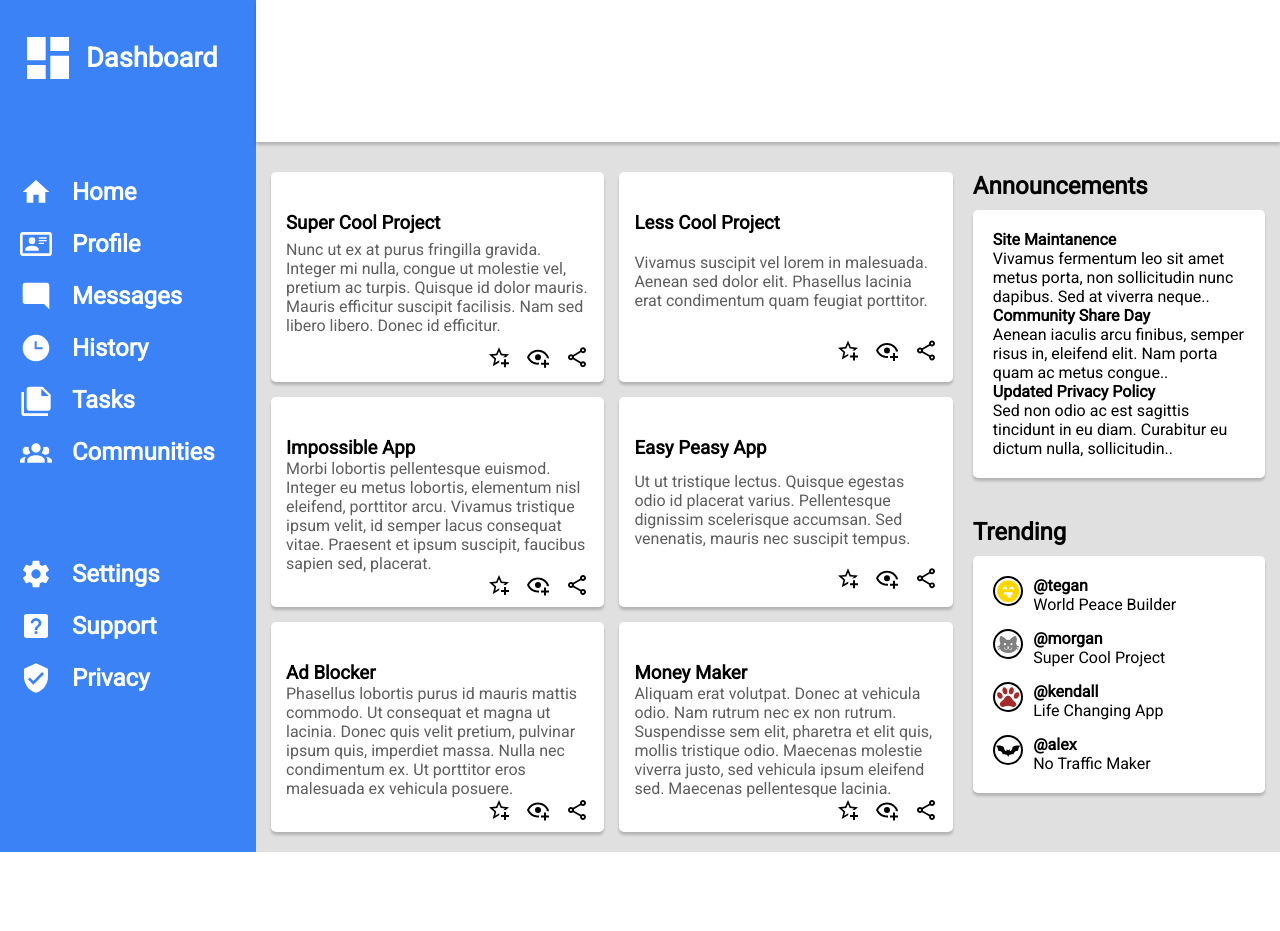
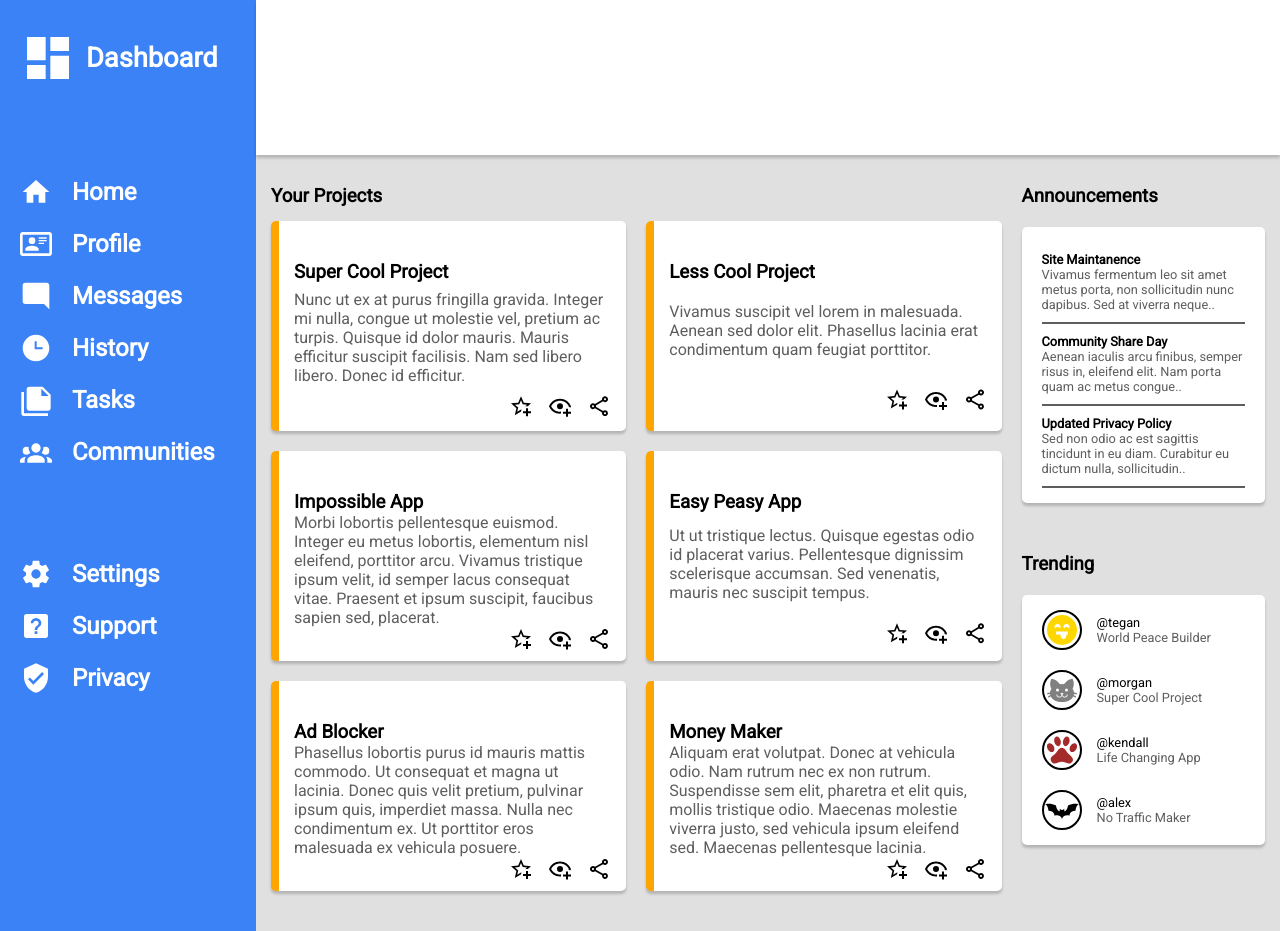
Before and after one commit to edtaskin/odin-admin-dashboard, a plain HTML site: page index.html in a window 1280 px wide. Before the commit the page ends 852 px from the top, so only its background shows below. Drawn offline with Linux system fonts and the light colour scheme.

Commit message:
Fix sidebat placement

```diff
--- a/index.html
+++ b/index.html
@@ -54,6 +54,7 @@
             <div class="content">
 
                 <div class="card-container">
+                    <h3>Your Projects</h3>
                     <div class="card">
                         <h3 class="title">
                             Super Cool Project
@@ -135,25 +136,25 @@
                 </div>
 
                 <aside class="sidebar">
-                    <h2>Announcements</h2>
+                    <h3>Announcements</h3>
                     <div class="announcements-container">
                         <div class="announcements">
                             <div class="announcement">
                                 <h4>Site Maintanence</h4>
-                                Vivamus fermentum leo sit amet metus porta, non sollicitudin nunc dapibus. Sed at viverra neque..
+                                <p>Vivamus fermentum leo sit amet metus porta, non sollicitudin nunc dapibus. Sed at viverra neque..</p>
                             </div>
                             <div class="announcement">
                                 <h4>Community Share Day</h4>
-                                Aenean iaculis arcu finibus, semper risus in, eleifend elit. Nam porta quam ac metus congue..
+                                <p>Aenean iaculis arcu finibus, semper risus in, eleifend elit. Nam porta quam ac metus congue..</p>
                             </div>
                             <div class="announcement">
                                 <h4>Updated Privacy Policy</h4>
-                                Sed non odio ac est sagittis tincidunt in eu diam. Curabitur eu dictum nulla, sollicitudin..
+                                <p>Sed non odio ac est sagittis tincidunt in eu diam. Curabitur eu dictum nulla, sollicitudin..</p>
                             </div>
                         </div>
                     </div>
 
-                    <h2>Trending</h2>
+                    <h3>Trending</h3>
                     <div class="trending-container">
                         <div class="trending-item">
                             <svg id="emoji-tongue" xmlns="http://www.w3.org/2000/svg" viewBox="0 0 24 24"><path d="M12,2A10,10 0 0,0 2,12A10,10 0 0,0 12,22A10,10 0 0,0 22,12A10,10 0 0,0 12,2M7.27,11C7.1,10.71 7,10.36 7,10C7,8.89 7.89,8 9,8A2,2 0 0,1 11,10C11,10.36 10.9,10.71 10.73,11C10.39,10.4 9.74,10 9,10C8.26,10 7.61,10.4 7.27,11M16,15H15C15,17 14.1,18 13,18C11.9,18 11,17 11,15H8V13H16V15M16.73,11C16.39,10.4 15.74,10 15,10C14.26,10 13.61,10.4 13.27,11C13.1,10.71 13,10.36 13,10C13,8.89 13.89,8 15,8A2,2 0 0,1 17,10C17,10.36 16.9,10.71 16.73,11Z" /></svg>
--- a/styles.css
+++ b/styles.css
@@ -76,18 +76,23 @@ svg {
 .content {
     background-color: #e0e0e0;
     display: flex; /* TODO Make it a grid instead */
-    padding: 30px 15px 20px 15px;
+    padding: 30px 15px 40px 15px;
     column-gap: 20px;
 }
 
 .card-container {
     height: 100%;
-    width: 70%;
+    width: 75%;
     display: grid;
 
-    gap: 15px;
+    gap: 20px;
     grid-template-columns: 1fr 1fr;
-    grid-template-rows: 1fr 1fr 1fr;
+    grid-template-rows: 1rem 1fr 1fr 1fr;
+}
+
+.card-container > h3 {
+    grid-column: 1 / -1;
+    grid-row: 1 / span 1;
 }
 
 .card {
@@ -96,6 +101,7 @@ svg {
     border-radius: 5px;
     box-shadow: var(--small-box-shadow);
     display: grid;
+    border-left: 8px solid orange;
 }
 
 .card > p {
@@ -110,10 +116,10 @@ svg {
 }
 
 .content .sidebar {
-    width: 30%;
+    width: 25%;
     display: flex;
     flex-direction: column;
-    gap: 40px;
+    gap: 50px;
 }
 
 .announcements-container > h2,
@@ -121,24 +127,35 @@ svg {
     margin-bottom: 10px;
 }
 
+.announcements > div {
+    padding: 10px 0;
+    border-bottom: 2px solid #5e5e5e;
+}
+
+.announcements:last-child {
+    border-bottom: none;
+}
+
 .announcements-container,
 .trending-container {
+    font-size: 0.8rem;
     background-color: white;
     border-radius: 5px;
-    padding: 20px;
+    padding: 15px 20px;
     box-shadow: var(--small-box-shadow);
     display: flex;
     flex-direction: column;
-    gap: 15px;
+    gap: 20px;
 }
 
-.sidebar h2 {
+.sidebar h3 {
     margin-bottom: -30px;
 }
 
 .trending-item {
     display: flex;
-    gap: 10px;
+    align-items: center;
+    gap: 15px;
 }
 
 .trending-user-container {
@@ -148,12 +165,17 @@ svg {
 }
 
 .trending-user > .username {
-    font-weight: 600;
+    font-weight: 500;
+}
+
+.announcement > p,
+.trending-user > .user-project {
+    color:#5e5e5e;
 }
 
 .trending-container svg {
-    width: 1.9rem;
-    height: 1.9rem;
+    width: 2.5rem;
+    height: 2.5rem;
     border: 2px solid black;
     border-top-left-radius: 50% 50%;
     border-top-right-radius: 50% 50%;
```
